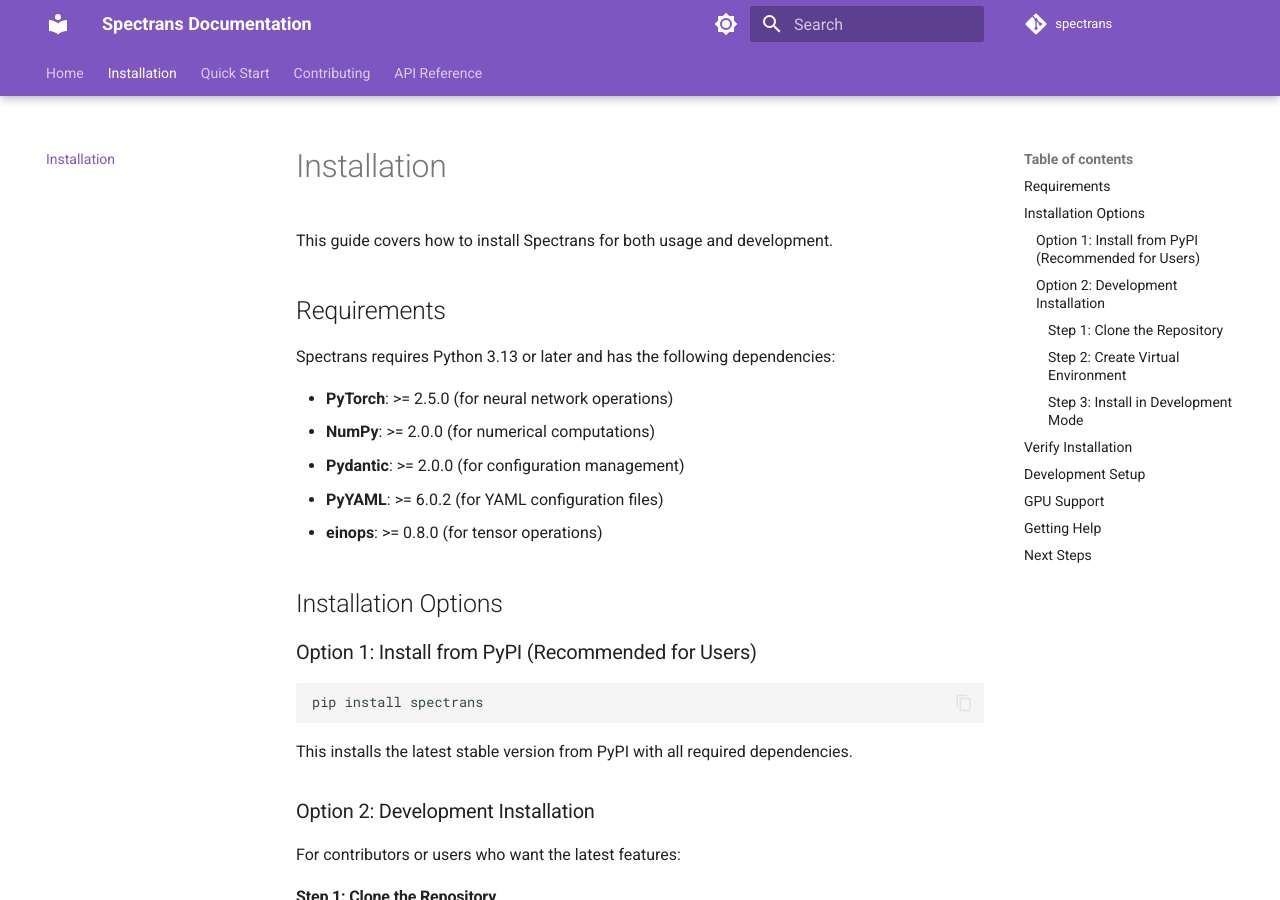
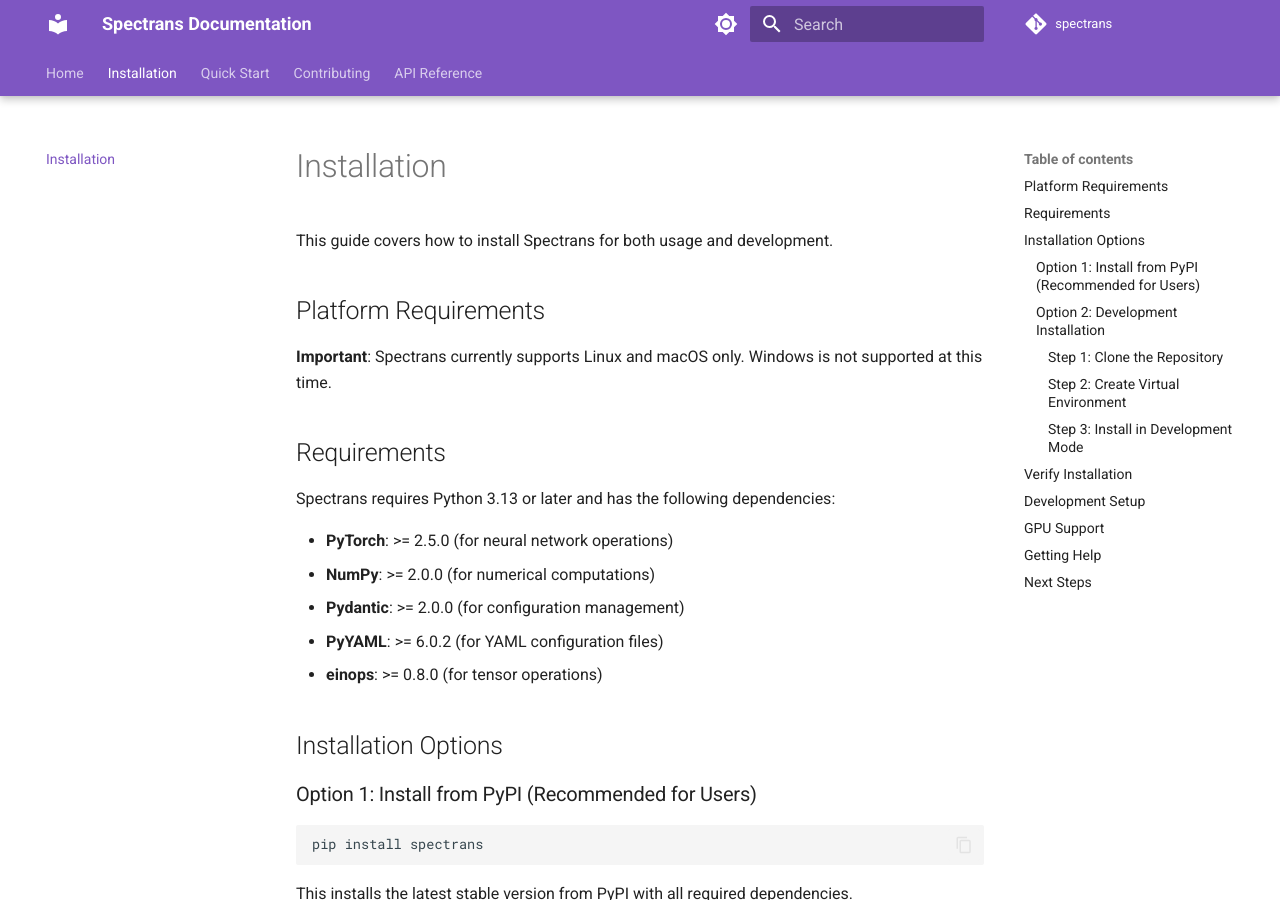
Before and after one commit to aaronstevenwhite/spectrans, an MkDocs documentation site: the page built from docs/installation.md, in a window 1280 px wide and 900 px high. Built offline with MkDocs 1.6.1 and Material for MkDocs 9.7.7, drawn with Linux system fonts in a browser that asks for light colours; comment, search, counter and statistics services are not loaded.

Commit message:
Removes windows CI tests and marks windows as not supported.

```diff
--- a/docs/installation.md
+++ b/docs/installation.md
@@ -1,6 +1,10 @@
 # Installation
 
 This guide covers how to install Spectrans for both usage and development.
+
+## Platform Requirements
+
+**Important**: Spectrans currently supports Linux and macOS only. Windows is not supported at this time.
 
 ## Requirements
 
```
Also changed, not shown: README.md (+2 -0 lines), 3 other files.
